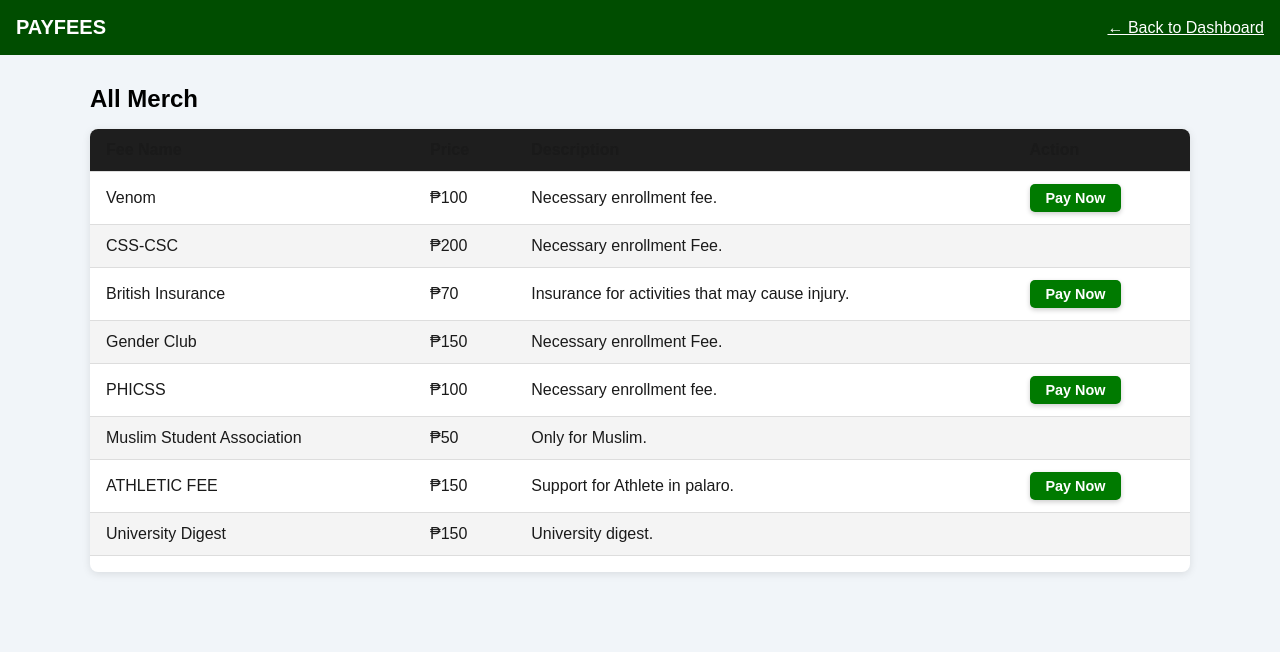
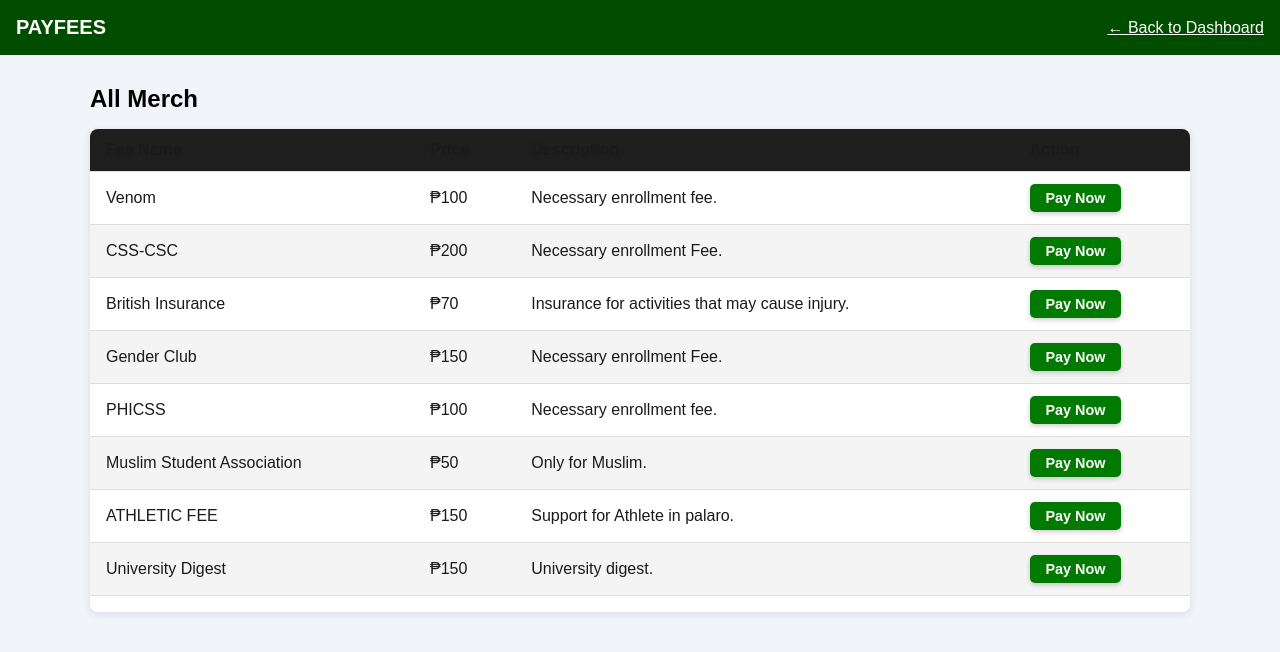
Before and after one commit to emochupfox/super-broccoli, a plain HTML site: page all-merch.html in a window 1280 px wide. Drawn offline with Linux system fonts and the light colour scheme.

Commit message:
sting fixing

```diff
--- a/all-merch.html
+++ b/all-merch.html
@@ -181,7 +181,7 @@
             <td>CSS-CSC</td>
             <td>₱200</td>
             <td>Necessary enrollment Fee.</td>
-            <td></td>
+            <td><button class="pay-btn" onclick="openModal('CCS-CSC', '₱200')">Pay Now</button></td>
           </tr>
           <tr>
             <td>British Insurance</td>
@@ -193,7 +193,7 @@
             <td>Gender Club</td>
             <td>₱150</td>
             <td>Necessary enrollment Fee.</td>
-            <td></td>
+            <td><button class="pay-btn" onclick="openModal('Gender Club', '₱150')">Pay Now</button></td>
           </tr>
           <tr>
             <td>PHICSS</td>
@@ -205,7 +205,7 @@
             <td>Muslim Student Association</td>
             <td>₱50</td>
             <td>Only for Muslim.</td>
-            <td></td>
+            <td><button class="pay-btn" onclick="openModal('Muslim Student Association', '₱50')">Pay Now</button></td>
           </tr>
           <tr>
             <td>ATHLETIC FEE</td>
@@ -217,7 +217,7 @@
             <td>University Digest</td>
             <td>₱150</td>
             <td>University digest.</td>
-            <td></td>
+            <td><button class="pay-btn" onclick="openModal('University Digest', '₱150')">Pay Now</button></td>
           </tr>
         </tbody>
       </table>
```
Also changed, not shown: student-dashboard.html (+6 -7 lines).
